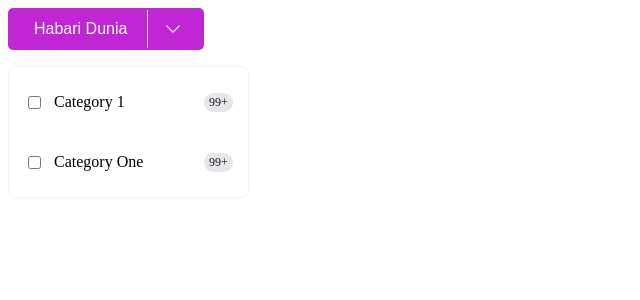
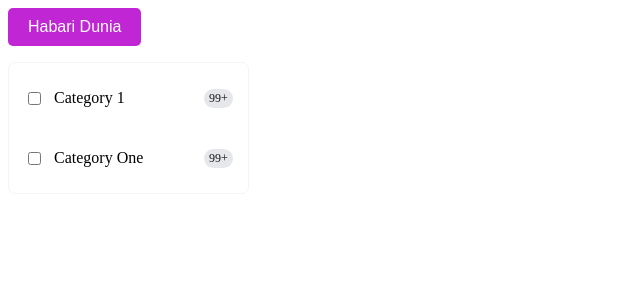
Before and after one commit to neicore/todo, a React (Create React App) app: page / in a window 1280 px wide. Shown: the top 300 px of the page, without its empty margins (0-640 px from the left). Built offline with nearby package versions, Linux system fonts and the light colour scheme; the HTML template or start-up script is replaced by a standard one.

Commit message:
:sparkles: new button

```diff
--- a/src/components/button/button.module.sass
+++ /dev/null
@@ -1,41 +0,0 @@
-@import './../../constants'
-
-.button
-    display: flex
-    align-items: center
-    border: none
-    border-radius: 5px
-    font-size: 1rem
-    background-color: $primary_color
-    color: $white_color
-
-    .text
-        padding: 10px 20px
-        border-right: 1px solid $white_color
-        border-radius: 5px 0px 0px 5px
-
-        &:hover
-            background-color: $primary_hover
-
-    .icon
-        padding: 10px 15px
-        border-radius: 0 5px 5px 0
-        display: flex
-        align-items: center
-        justify-content: center
-
-        &:hover
-            background-color: $primary_hover
-
-.button_2
-    display: flex
-    align-items: center
-    border: none
-    border-radius: 5px
-    font-size: 1rem
-    background-color: $primary_color
-    color: $white_color
-    padding: 10px 20px
-
-    &:hover
-        background-color: $primary_hover
--- a/src/components/button/index.tsx
+++ b/src/components/button/index.tsx
@@ -1,14 +1,11 @@
-import { ReactNode } from 'react'
-import styles from './Button.module.sass'
+import style from './style.module.sass'
 
 interface Props {
   label: string
-  icon?: ReactNode
   type?: ButtonType
   handleButtonClick: React.MouseEventHandler<
     HTMLSpanElement | HTMLButtonElement
   >
-  handleIconClick?: React.MouseEventHandler<HTMLSpanElement>
 }
 
 export enum ButtonType {
@@ -16,41 +13,13 @@ export enum ButtonType {
   reset = 'reset',
 }
 
-const Button = ({
-  label,
-  icon,
-  type,
-  handleButtonClick,
-  handleIconClick,
-}: Props) => {
-  if (icon) {
-    return type ? (
-      <button type={type} className={styles.button}>
-        <span onClick={handleButtonClick} className={styles.text}>
-          {label}
-        </span>
-        <span onClick={handleIconClick} className={styles.icon}>
-          {icon}
-        </span>
-      </button>
-    ) : (
-      <button className={styles.button}>
-        <span onClick={handleButtonClick} className={styles.text}>
-          {label}
-        </span>
-        <span onClick={handleIconClick} className={styles.icon}>
-          {icon}
-        </span>
-      </button>
-    )
-  }
-
+const Button = ({ label, type, handleButtonClick }: Props) => {
   return type ? (
-    <button type={type} onClick={handleButtonClick} className={styles.button_2}>
+    <button type={type} onClick={handleButtonClick} className={style.button}>
       {label}
     </button>
   ) : (
-    <button onClick={handleButtonClick} className={styles.button_2}>
+    <button onClick={handleButtonClick} className={style.button}>
       {label}
     </button>
   )
--- /dev/null
+++ b/src/components/button/style.module.sass
@@ -0,0 +1,14 @@
+@import './../../constants'
+
+.button
+    display: flex
+    align-items: center
+    border: none
+    border-radius: 5px
+    font-size: 1rem
+    padding: 10px 20px
+    background-color: $primary_color
+    color: $white_color
+
+    &:hover
+        background-color: $primary_hover
```
